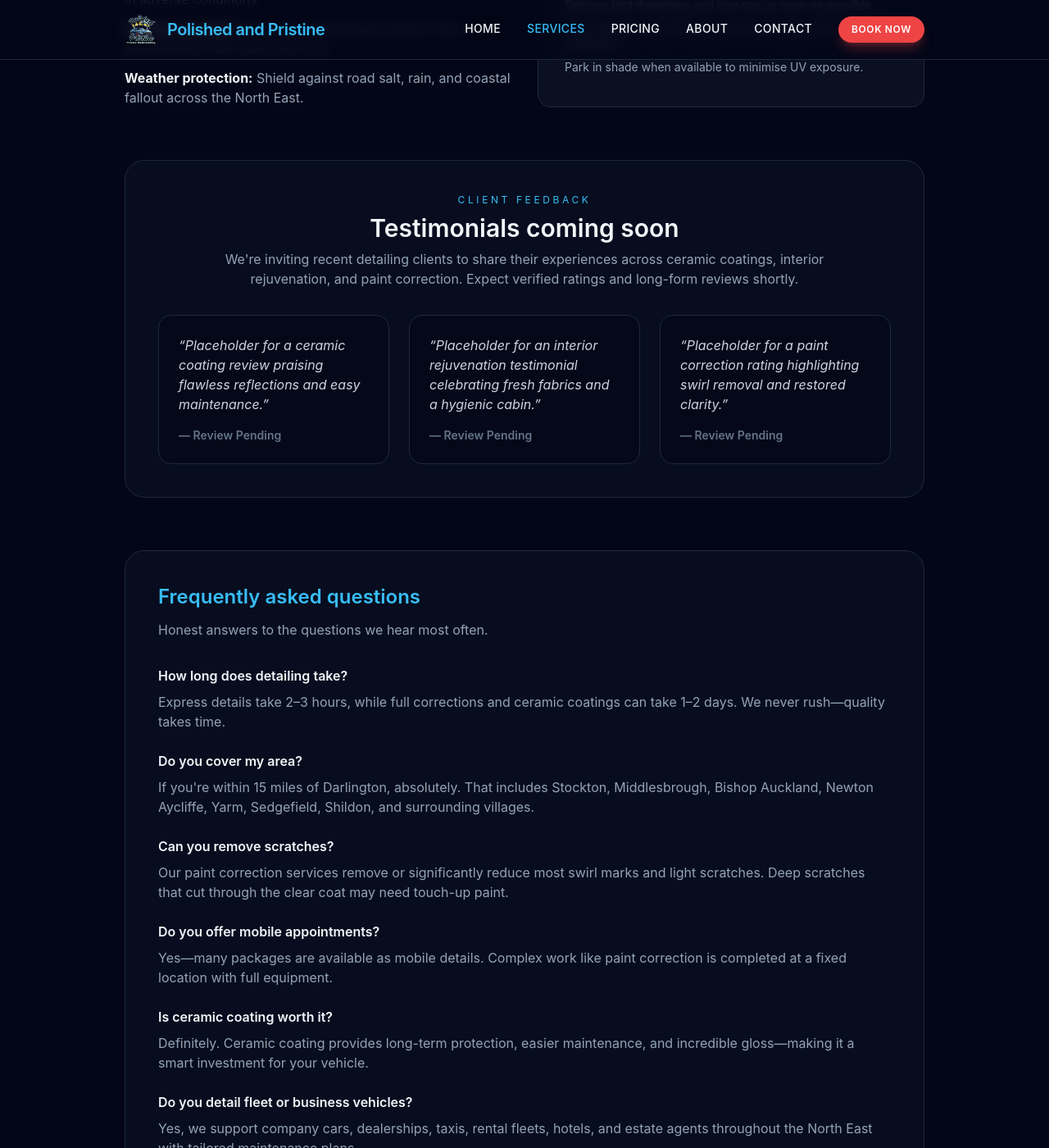
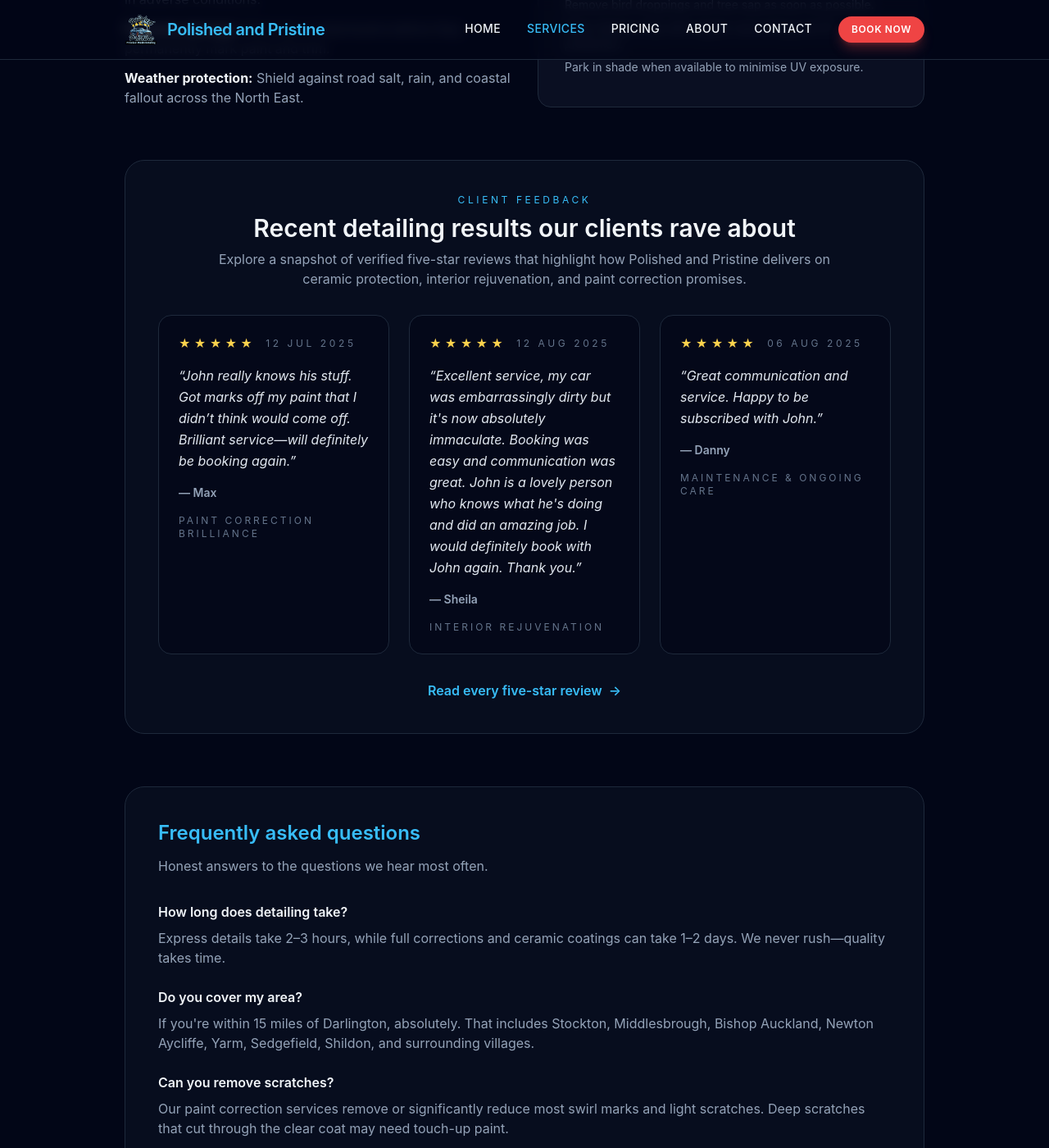
Before and after one commit to xboxlivejohns/.github.io, a Jekyll site: the page built from services.html, in a window 1280 px wide and 1400 px high, scrolled down 3064 px. Shown: the whole window at 82% size. Built offline with Jekyll 4.4.1, drawn with Linux system fonts in a browser that asks for light colours; nearby versions of some CDN libraries.

Commit message:
Replace services testimonials placeholders with real reviews

```diff
--- a/index.html
+++ b/index.html
@@ -54,7 +54,7 @@ canonical_url: /
   </div>
 </section>
 
-<section class="max-w-5xl mx-auto px-6 py-20 space-y-10">
+<section id="reviews" class="max-w-5xl mx-auto px-6 py-20 space-y-10">
   {% assign reviews = site.data.reviews | sort: 'date' | reverse %}
   <header class="space-y-3 text-center">
     <p class="text-primary uppercase tracking-[0.3em] text-xs">Testimonials</p>
--- a/services.html
+++ b/services.html
@@ -136,25 +136,59 @@ canonical_url: /services.html
     </div>
   </section>
 
+  {% assign reviews = site.data.reviews | sort: 'date' | reverse %}
+  {% assign paint_review = reviews | where: 'name', 'Max' | first %}
+  {% assign interior_review = reviews | where: 'name', 'Sheila' | first %}
+  {% assign maintenance_review = reviews | where: 'name', 'Danny' | first %}
   <section class="bg-slate-900/40 border border-slate-800 rounded-3xl p-10 space-y-8">
     <header class="space-y-2 text-center">
       <p class="text-primary uppercase tracking-[0.3em] text-xs">Client Feedback</p>
-      <h2 class="text-3xl font-semibold">Testimonials coming soon</h2>
-      <p class="text-slate-400 max-w-3xl mx-auto">We're inviting recent detailing clients to share their experiences across ceramic coatings, interior rejuvenation, and paint correction. Expect verified ratings and long-form reviews shortly.</p>
+      <h2 class="text-3xl font-semibold">Recent detailing results our clients rave about</h2>
+      <p class="text-slate-400 max-w-3xl mx-auto">Explore a snapshot of verified five-star reviews that highlight how {{ site.name }} delivers on ceramic protection, interior rejuvenation, and paint correction promises.</p>
     </header>
     <div class="grid gap-6 md:grid-cols-3">
-      <article class="rounded-2xl border border-slate-800 bg-slate-950/60 p-6 text-left">
-        <p class="text-slate-300 italic">“Placeholder for a ceramic coating review praising flawless reflections and easy maintenance.”</p>
-        <p class="mt-4 text-sm font-semibold text-slate-500">— Review Pending</p>
+      {% if paint_review %}
+      <article class="rounded-2xl border border-slate-800 bg-slate-950/60 p-6 text-left space-y-4">
+        <div class="flex flex-wrap items-center gap-3">
+          <p class="text-amber-300 text-sm font-semibold tracking-[0.3em]" aria-hidden="true">{% for star in (1..paint_review.rating) %}★{% endfor %}</p>
+          {% if paint_review.display_date %}
+          <p class="text-xs uppercase tracking-[0.3em] text-slate-500">{{ paint_review.display_date }}</p>
+          {% endif %}
+        </div>
+        <p class="text-slate-200 italic leading-relaxed">“{{ paint_review.body }}”</p>
+        <p class="text-sm font-semibold text-slate-400">— {{ paint_review.name }}</p>
+        <p class="text-xs uppercase tracking-[0.25em] text-slate-500">Paint correction brilliance</p>
       </article>
-      <article class="rounded-2xl border border-slate-800 bg-slate-950/60 p-6 text-left">
-        <p class="text-slate-300 italic">“Placeholder for an interior rejuvenation testimonial celebrating fresh fabrics and a hygienic cabin.”</p>
-        <p class="mt-4 text-sm font-semibold text-slate-500">— Review Pending</p>
+      {% endif %}
+      {% if interior_review %}
+      <article class="rounded-2xl border border-slate-800 bg-slate-950/60 p-6 text-left space-y-4">
+        <div class="flex flex-wrap items-center gap-3">
+          <p class="text-amber-300 text-sm font-semibold tracking-[0.3em]" aria-hidden="true">{% for star in (1..interior_review.rating) %}★{% endfor %}</p>
+          {% if interior_review.display_date %}
+          <p class="text-xs uppercase tracking-[0.3em] text-slate-500">{{ interior_review.display_date }}</p>
+          {% endif %}
+        </div>
+        <p class="text-slate-200 italic leading-relaxed">“{{ interior_review.body }}”</p>
+        <p class="text-sm font-semibold text-slate-400">— {{ interior_review.name }}</p>
+        <p class="text-xs uppercase tracking-[0.25em] text-slate-500">Interior rejuvenation</p>
       </article>
-      <article class="rounded-2xl border border-slate-800 bg-slate-950/60 p-6 text-left">
-        <p class="text-slate-300 italic">“Placeholder for a paint correction rating highlighting swirl removal and restored clarity.”</p>
-        <p class="mt-4 text-sm font-semibold text-slate-500">— Review Pending</p>
+      {% endif %}
+      {% if maintenance_review %}
+      <article class="rounded-2xl border border-slate-800 bg-slate-950/60 p-6 text-left space-y-4">
+        <div class="flex flex-wrap items-center gap-3">
+          <p class="text-amber-300 text-sm font-semibold tracking-[0.3em]" aria-hidden="true">{% for star in (1..maintenance_review.rating) %}★{% endfor %}</p>
+          {% if maintenance_review.display_date %}
+          <p class="text-xs uppercase tracking-[0.3em] text-slate-500">{{ maintenance_review.display_date }}</p>
+          {% endif %}
+        </div>
+        <p class="text-slate-200 italic leading-relaxed">“{{ maintenance_review.body }}”</p>
+        <p class="text-sm font-semibold text-slate-400">— {{ maintenance_review.name }}</p>
+        <p class="text-xs uppercase tracking-[0.25em] text-slate-500">Maintenance &amp; ongoing care</p>
       </article>
+      {% endif %}
+    </div>
+    <div class="text-center">
+      <a href="{{ '/index.html#reviews' | relative_url }}" class="inline-flex items-center gap-2 text-primary font-semibold">Read every five-star review<span aria-hidden="true">→</span></a>
     </div>
   </section>
 
```
